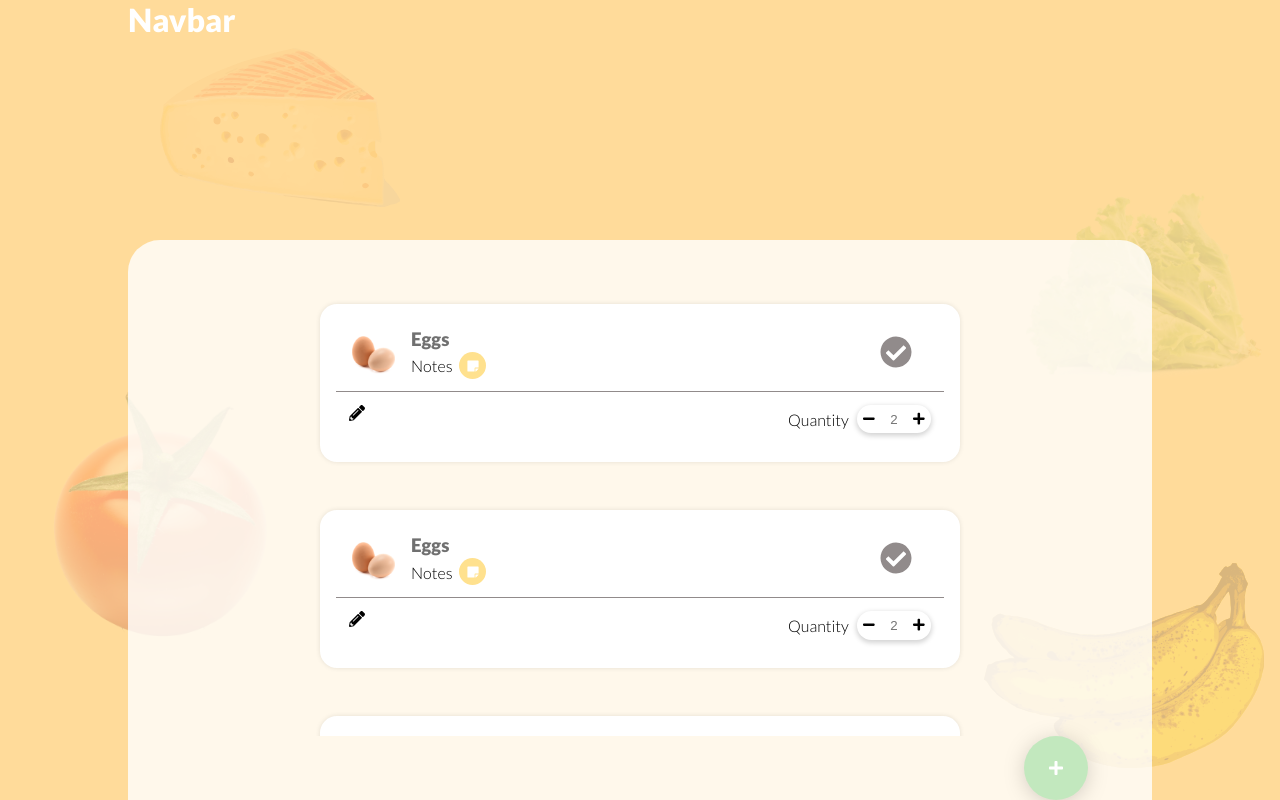
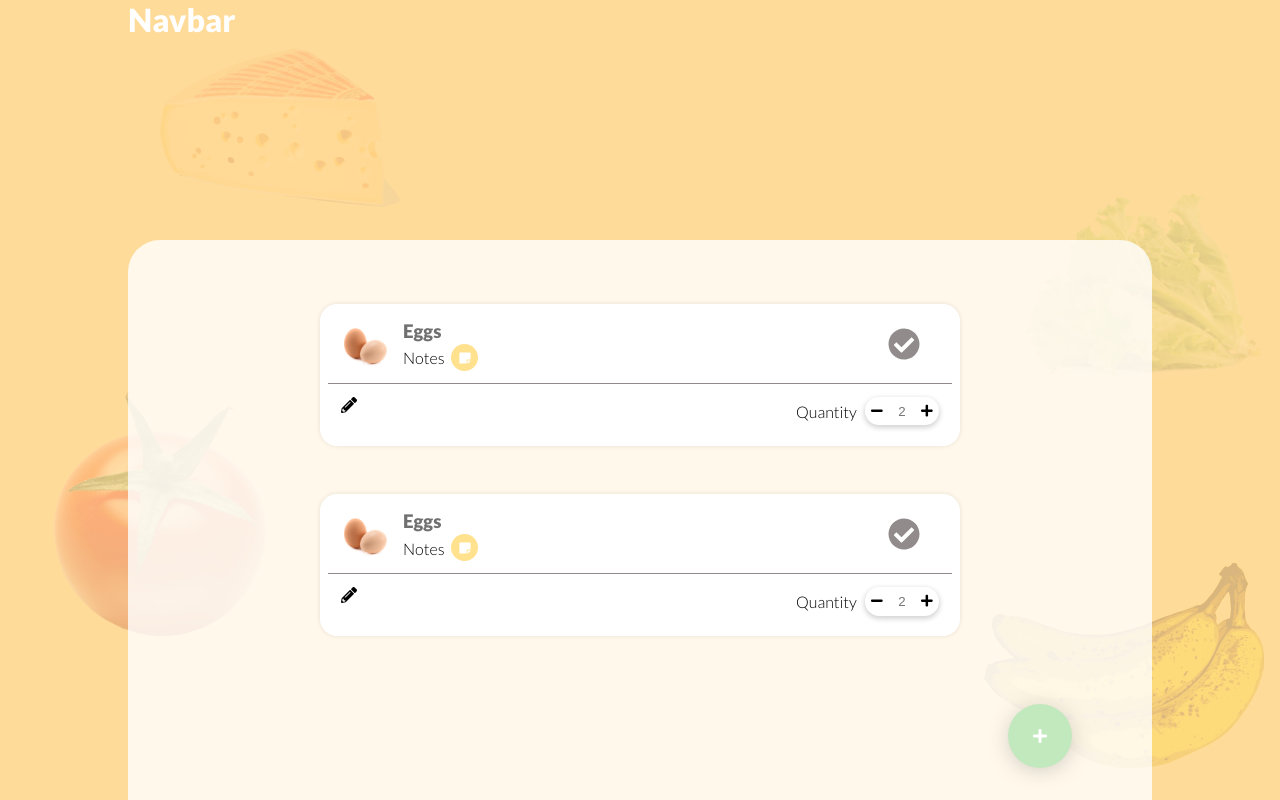
Before and after one commit to Ivailo663/ShoppingListApp, a React app: page /list in a window 1280 px wide. Built offline with nearby package versions, Linux system fonts and the light colour scheme.

Commit message:
fixing create item btn position

```diff
--- a/src/styles/App.scss
+++ b/src/styles/App.scss
@@ -224,7 +224,7 @@ ul{
 }
 
 .list-items-container{
-  height: 60vh;
+  height: 50vh;
   overflow-y:scroll;
 }
 .list-items-container::-webkit-scrollbar {
@@ -243,7 +243,7 @@ ul{
   .list-item-wrapper{
     max-width:40rem;
     margin: 3rem auto;
-    padding: 1rem;
+    padding: 0.5rem;
     border-radius: 17px;
     -webkit-box-shadow: 0px 0px 5px 0px rgba(0,0,0,0.1);
     -moz-box-shadow: 0px 0px 5px 0px rgba(0,0,0,0.1);
@@ -343,7 +343,8 @@ ul{
     position: absolute;
     width: 4rem;
     height: 4rem;
-    right: 4rem;
+    right: 1rem;
+    bottom:2rem;
     -webkit-box-shadow: 0px 3px 25px -4px rgba(0,0,0,0.25);
     -moz-box-shadow: 0px 3px 25px -4px rgba(0,0,0,0.25);
     box-shadow: 0px 3px 25px -4px rgba(0,0,0,0.25);
@@ -352,4 +353,9 @@ ul{
       color:$white;
     }
   }
+  @media only screen and (min-width: 800px) {
+    .create-list-item-holder{
+      right: 5rem;
+    }
+  }
 }
```
